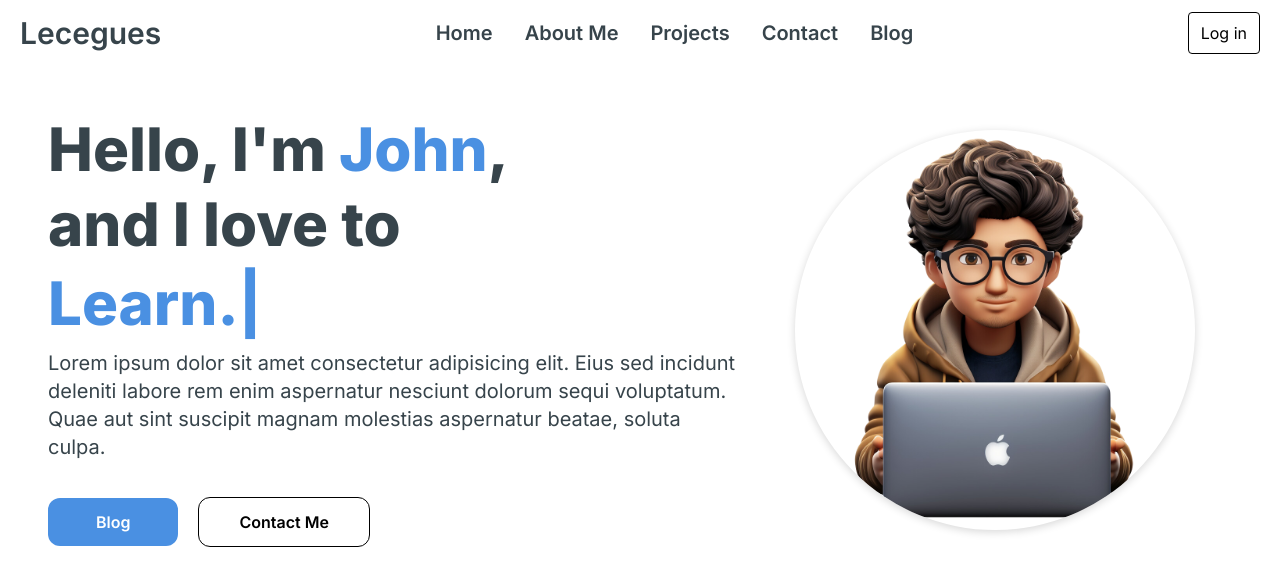
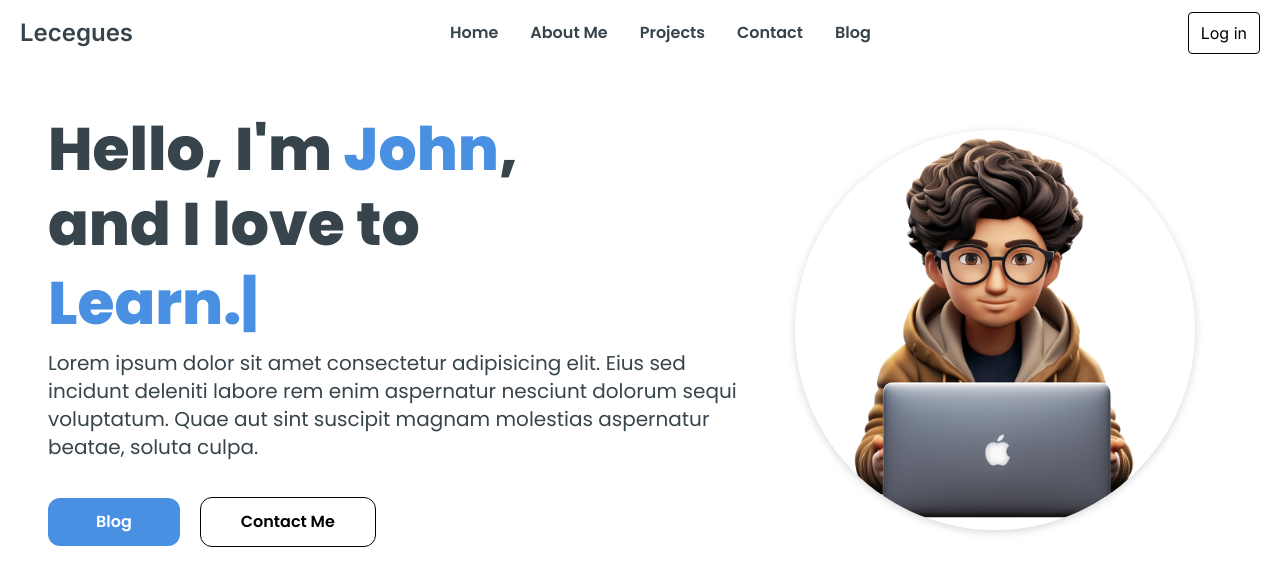
Before and after one commit to lecegues/lecegues-website, a Next.js app in the folder client/: page / in a window 1280 px wide. Shown: the top 586 px of the page. Built offline with nearby package versions, Linux system fonts and the light colour scheme.

Commit message:
Fixed fonts bug
- Imported fonts to Tailwind rather than Global CSS
- Changed fonts based on imported fonts
- Made mobile and web-friendly

```diff
--- a/client/app/components/HeroSection.jsx
+++ b/client/app/components/HeroSection.jsx
@@ -9,11 +9,11 @@ import { TypeAnimation } from 'react-type-animation';
 
 const HeroSection = () => {
     return (
-        <section className>
+        <section >
             <div className="grid grid-cols-1 lg:grid-cols-12">
 
                 {/* First 7 columns (out of 12) */}
-                <div className="col-span-7 place-self-center">
+                <div className="col-span-7 place-self-center font-mono font-normal">
 
                     {/* Header*/ }
                     <h1 className="text-[#37444B] mb-2 text-4xl md:text-5xl lg:text-6xl font-extrabold leading-[1.25] md:leading-[1.25] lg:leading-[1.25]">
--- a/client/app/components/NavLink.jsx
+++ b/client/app/components/NavLink.jsx
@@ -4,7 +4,7 @@ const NavLink = ({ href, title }) => {
     return (
         <Link
             href={href}
-            className="block py-2 pl-3 pr-4 text-[#37444B] sm:text-xl rounded md:p-0 hover:text-[#9DA5AB]"
+            className="block py-2 pl-3 pr-4 text-[#37444B] text-xl md:text-base rounded md:p-0 hover:text-[#9DA5AB]"
         >
             {title}
         </Link>
--- a/client/app/components/Navbar.jsx
+++ b/client/app/components/Navbar.jsx
@@ -39,7 +39,7 @@ const Navbar = () =>{
             {/* Holds navbar  */}
             <div className=" flex flex-wrap items-center justify-between px-5 py-3">
 
-                <Link href={"/"} className="text-1xl md:text-3xl text-[#37444B] font-semibold">Lecegues</Link>
+                <Link href={"/"} className="text-1xl md:text-2xl text-[#37444B] font-sans font-semibold">Lecegues</Link>
 
                 {/* For Mobile Menu */}
                 <div className="mobile-menu block md:hidden">
@@ -60,7 +60,7 @@ const Navbar = () =>{
                 </div>
 
                 {/* For Website Menu */}
-                <div style={{ fontFamily: 'Inter, sans-serif', fontWeight: '600'}} className="menu hidden md:block md:w-auto" id="navbar">
+                <div className="menu hidden md:block md:w-auto font-mono font-semibold" id="navbar">
                     <ul className="flex p-4 md:p-0 md:flex-row md:space-x-8 mt-0">
                         {
                             navLinks.map((link, index) => (
--- a/client/app/globals.css
+++ b/client/app/globals.css
@@ -1,14 +1,6 @@
 @tailwind base;
 @tailwind components;
 @tailwind utilities;
-
-/* Import Poppins */
-@import url('https://fonts.googleapis.com/css2?family=Montserrat:ital,wght@0,100;0,200;0,300;0,400;0,500;0,600;0,700;0,800;0,900;1,100;1,200;1,300;1,400;1,500;1,600;1,700;1,800;1,900&family=Poppins:ital,wght@0,100;0,200;0,300;0,400;0,500;0,600;0,700;0,800;0,900;1,100;1,200;1,300;1,400;1,500;1,600;1,700;1,800;1,900&display=swap');
-
-/* Import Inter
-To use, set `font-family: 'Inter', sans-serif;` inside the class
-*/
-@import url('https://fonts.googleapis.com/css2?family=Inter:wght@100;200;300;400;500;600;700;800;900&family=Montserrat:ital,wght@0,100;0,200;0,300;0,400;0,500;0,600;0,700;0,800;0,900;1,100;1,200;1,300;1,400;1,500;1,600;1,700;1,800;1,900&family=Poppins:ital,wght@0,100;0,200;0,300;0,400;0,500;0,600;0,700;0,800;0,900;1,100;1,200;1,300;1,400;1,500;1,600;1,700;1,800;1,900&display=swap');
 
 /* Default Light Mode */
 :root {
@@ -26,7 +18,6 @@ To use, set `font-family: 'Inter', sans-serif;` inside the class
 }
 
 body {
-  font-family: 'Poppins', 'Montserrat', sans-serif;
   color: rgb(var(--foreground-rgb));
   background: linear-gradient(
       to bottom,
--- a/client/app/layout.js
+++ b/client/app/layout.js
@@ -1,7 +1,17 @@
-import { Inter } from 'next/font/google'
+import { Inter, Poppins } from 'next/font/google'
 import './globals.css'
 
-const inter = Inter({ subsets: ['latin'] })
+const inter = Inter({
+  subsets: ['latin'] ,
+  weight: ['100','200','300','400','500','600','700','800','900'],
+  variable: '--font-inter',
+})
+
+const poppins = Poppins({
+  subsets: ['latin'],
+  weight: ['100','200','300','400','500','600','700','800','900'],
+  variable: '--font-poppins',
+})
 
 export const metadata = {
   title: 'Create Next App',
@@ -10,8 +20,8 @@ export const metadata = {
 
 export default function RootLayout({ children }) {
   return (
-    <html lang="en">
-      <body className={inter.className}>{children}</body>
+    <html lang="en" className={`${inter.variable} ${poppins.variable}`}>
+      <body>{children}</body>
     </html>
   )
 }
--- a/client/tailwind.config.js
+++ b/client/tailwind.config.js
@@ -7,11 +7,16 @@ module.exports = {
   ],
   theme: {
     extend: {
+      fontFamily: {
+        sans: ['var(--font-inter)'],
+        mono: ['var(--font-poppins)']
+      },
       backgroundImage: {
         'gradient-radial': 'radial-gradient(var(--tw-gradient-stops))',
         'gradient-conic':
           'conic-gradient(from 180deg at 50% 50%, var(--tw-gradient-stops))',
       },
+
     },
   },
   plugins: [],
--- a/package.json
+++ b/package.json
@@ -6,8 +6,5 @@
     "start": "concurrently \"npm run start-server\" \"npm run start-client\"",
     "start-server": "cd backend && npm start",
     "start-client": "cd client && npm run dev"
-  },
-  "dependencies": {
-
   }
 }
```
